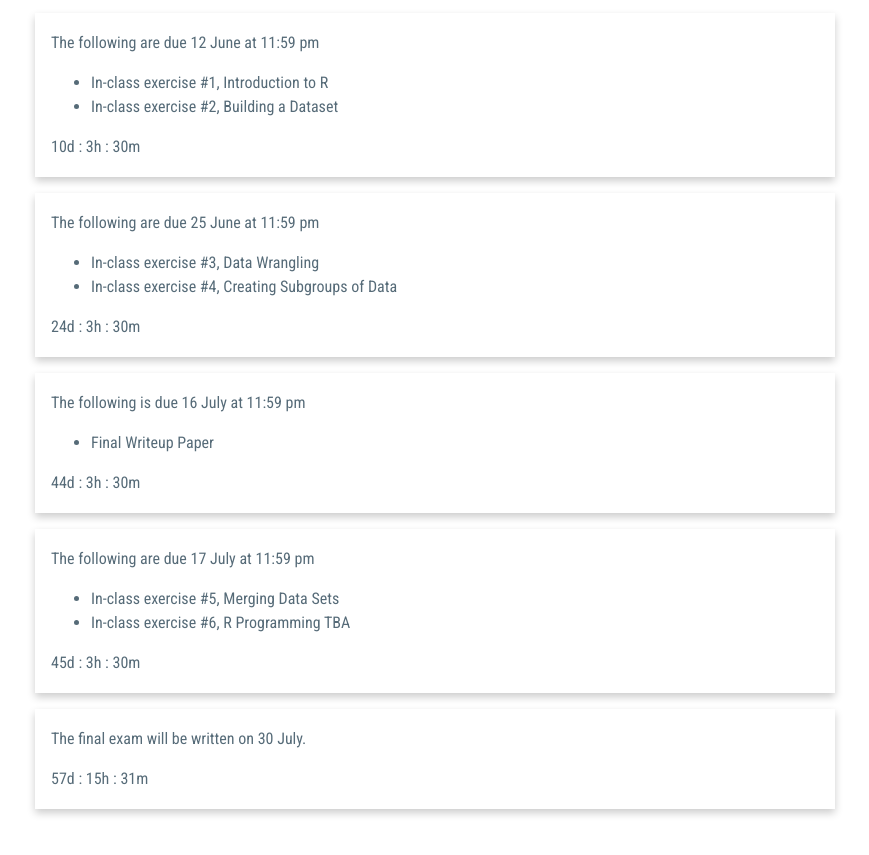
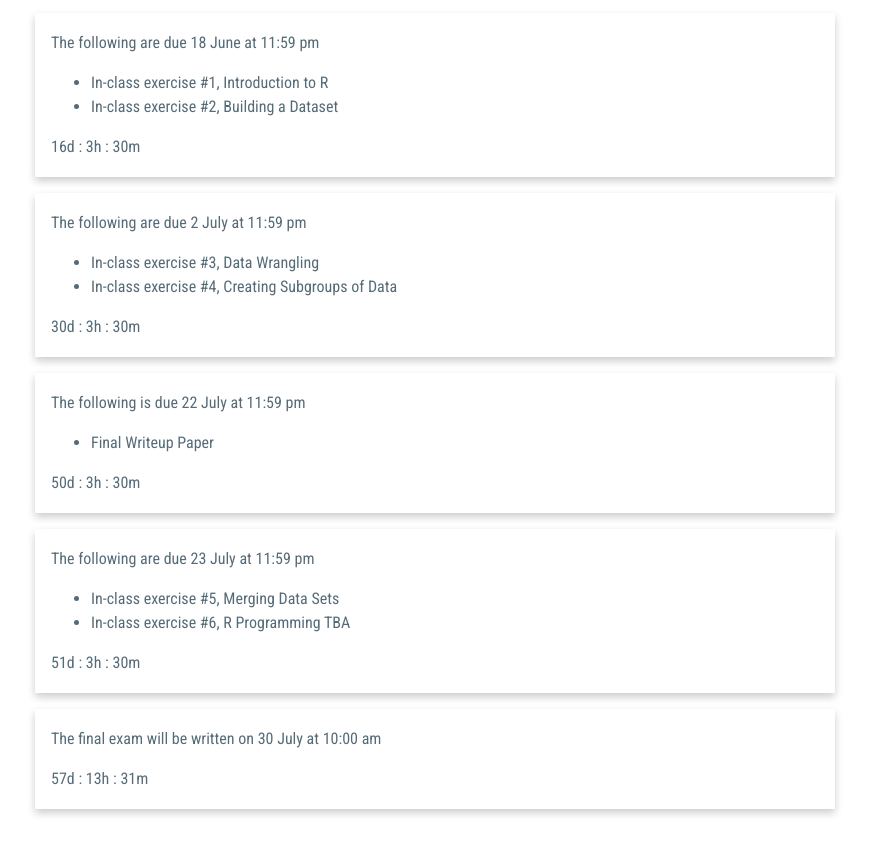
Before and after one commit to nathanvy/deadlines, a plain HTML site: page index.html in a window 1280 px wide. Shown: the part 1382-2237 px from the top of the page, without its empty margins (205-1074 px from the left). Drawn offline with Linux system fonts and the light colour scheme.

Commit message:
update timers to reflect finalized syllabus

```diff
--- a/index.html
+++ b/index.html
@@ -59,7 +59,7 @@
       <h2>BA 515 - Fundamentals of Analytics & Tech</h2>
       <p>Based on a draft of this year's schedule, subject to change.</p>
       <section class="clock" id="clock5">
-	<p>The following are due 12 June at 11:59 pm</p>
+	<p>The following are due 18 June at 11:59 pm</p>
 	<ul>
 	  <li>In-class exercise #1, Introduction to R</li>
 	  <li>In-class exercise #2, Building a Dataset</li>
@@ -70,7 +70,7 @@
       </section>
 
       <section class="clock" id="clock6">
-	<p>The following are due 25 June at 11:59 pm</p>
+	<p>The following are due 2 July at 11:59 pm</p>
 	<ul>
 	  <li>In-class exercise #3, Data Wrangling</li>
 	  <li>In-class exercise #4, Creating Subgroups of Data</li>
@@ -81,7 +81,7 @@
       </section>
 
       <section class="clock" id="clock7">
-	<p>The following is due 16 July at 11:59 pm</p>
+	<p>The following is due 22 July at 11:59 pm</p>
 	<ul>
 	  <li>Final Writeup Paper</li>
 	</ul>
@@ -91,7 +91,7 @@
       </section>
 
       <section class="clock" id="clock8">
-	<p>The following are due 17 July at 11:59 pm</p>
+	<p>The following are due 23 July at 11:59 pm</p>
 	<ul>
 	  <li>In-class exercise #5, Merging Data Sets</li>
 	  <li>In-class exercise #6, R Programming TBA</li>
@@ -102,7 +102,7 @@
       </section>
 
       <section class="clock" id="clock9">
-	<p>The final exam will be written on 30 July.</p>
+	<p>The final exam will be written on 30 July at 10:00 am</p>
 	<div data-value="days"></div>
 	<div data-value="hours"></div>
 	<div data-value="minutes"></div>
--- a/init-timers.js
+++ b/init-timers.js
@@ -18,23 +18,23 @@ var timerlist = [
     }),
     new CountdownTimer({
 	selector: "#clock5",
-	tgtdate: new Date("2023-06-12T23:59:00.000-07:00")
+	tgtdate: new Date("2023-06-18T23:59:00.000-07:00")
     }),
     new CountdownTimer({
 	selector: "#clock6",
-	tgtdate: new Date("2023-06-26T23:59:00.000-07:00")
+	tgtdate: new Date("2023-07-02T23:59:00.000-07:00")
     }),
     new CountdownTimer({
 	selector: "#clock7",
-	tgtdate: new Date("2023-07-16T23:59:00.000-07:00")
+	tgtdate: new Date("2023-07-22T23:59:00.000-07:00")
     }),
     new CountdownTimer({
 	selector: "#clock8",
-	tgtdate: new Date("2023-07-17T23:59:00.000-07:00")
+	tgtdate: new Date("2023-07-23T23:59:00.000-07:00")
     }),
     new CountdownTimer({
 	selector: "#clock9",
-	tgtdate: new Date("2023-07-30T12:00:00.000-07:00")
+	tgtdate: new Date("2023-07-30T10:00:00.000-07:00")
     })
 ];
 
```
